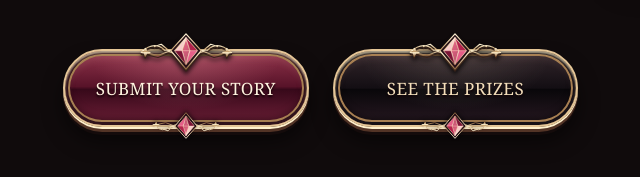
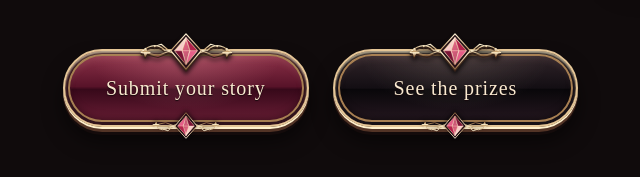
Before and after one commit to potatates/writing-contest, a plain HTML site: page new/index.html in a window 1280 px wide. Shown: the part 1257-1434 px from the top of the page, 17-657 px from the left. Drawn offline with Linux system fonts and the light colour scheme; a web font is replaced by a local one.

Commit message:
Refine ornate button typography

```diff
--- a/new/index.html
+++ b/new/index.html
@@ -457,7 +457,7 @@ body,button,input,select,textarea{font-family:var(--body)}
 #inspiration .prompt-list-label{display:flex;gap:12px;align-items:baseline;justify-content:space-between;border-bottom:1px solid #78534f;padding:0 0 14px;margin:0 0 24px;font:400 26px/1.3 Georgia,serif;color:#f6e2bd}
 #inspiration .prompt-list-label span{font:400 16px/1.4 Georgia,serif;color:#d2bdb3}
 @media(max-width:480px){#inspiration .genre-intro{padding:18px;margin-bottom:24px}#inspiration .genre-intro .gd{font-size:17px}#inspiration .prompt-list-label{font-size:23px;flex-wrap:wrap;gap:6px}}
-</style><link rel="stylesheet" href="mobile-polish.css?v=20261102-aligned-beveled-buttons">
+</style><link rel="stylesheet" href="mobile-polish.css?v=20261102-button-lettering">
 </head>
 <body>
 
--- a/new/mobile-polish.css
+++ b/new/mobile-polish.css
@@ -227,3 +227,13 @@ html{scroll-padding-top:calc(var(--nav-height,120px) + 16px)}
 .hero .cta .btn::before,.final .btn::before{top:-19px;width:96px;height:38px;z-index:1;filter:drop-shadow(0 2px 0 #382319) drop-shadow(0 3px 2px #000b)}
 .hero .cta .btn::after,.final .btn::after{bottom:-15px;width:70px;height:28px;z-index:1}
 @media(max-width:600px){.hero .cta{grid-template-columns:1fr;max-width:340px;gap:42px;padding:12px 0;margin-top:28px}.hero .cta .btn,.final .btn{height:76px;min-height:76px;font-size:18px}.final .btn{width:340px}}
+
+/* Refined lettering balances the ornate metallic frames. */
+.hero .cta .btn,.final .btn{
+  font-family:Didot,'Bodoni 72','Times New Roman',serif;
+  font-weight:400;font-size:20px;letter-spacing:.045em;
+  text-transform:none;line-height:1.2;color:#faead0;
+  text-shadow:0 1px 1px #16080b;
+  -webkit-font-smoothing:antialiased;
+}
+@media(max-width:600px){.hero .cta .btn,.final .btn{font-size:22px;letter-spacing:.035em}}
```
